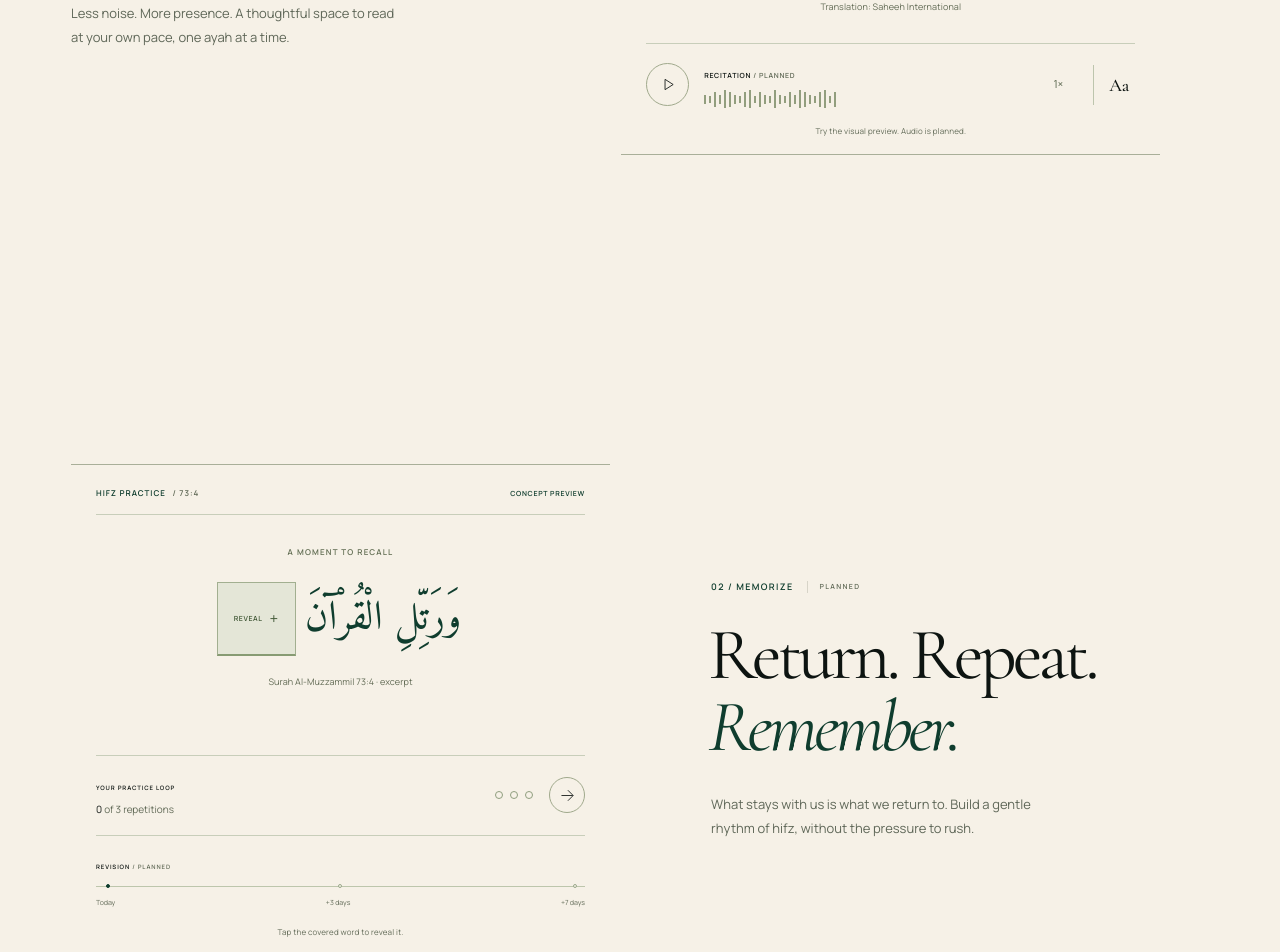
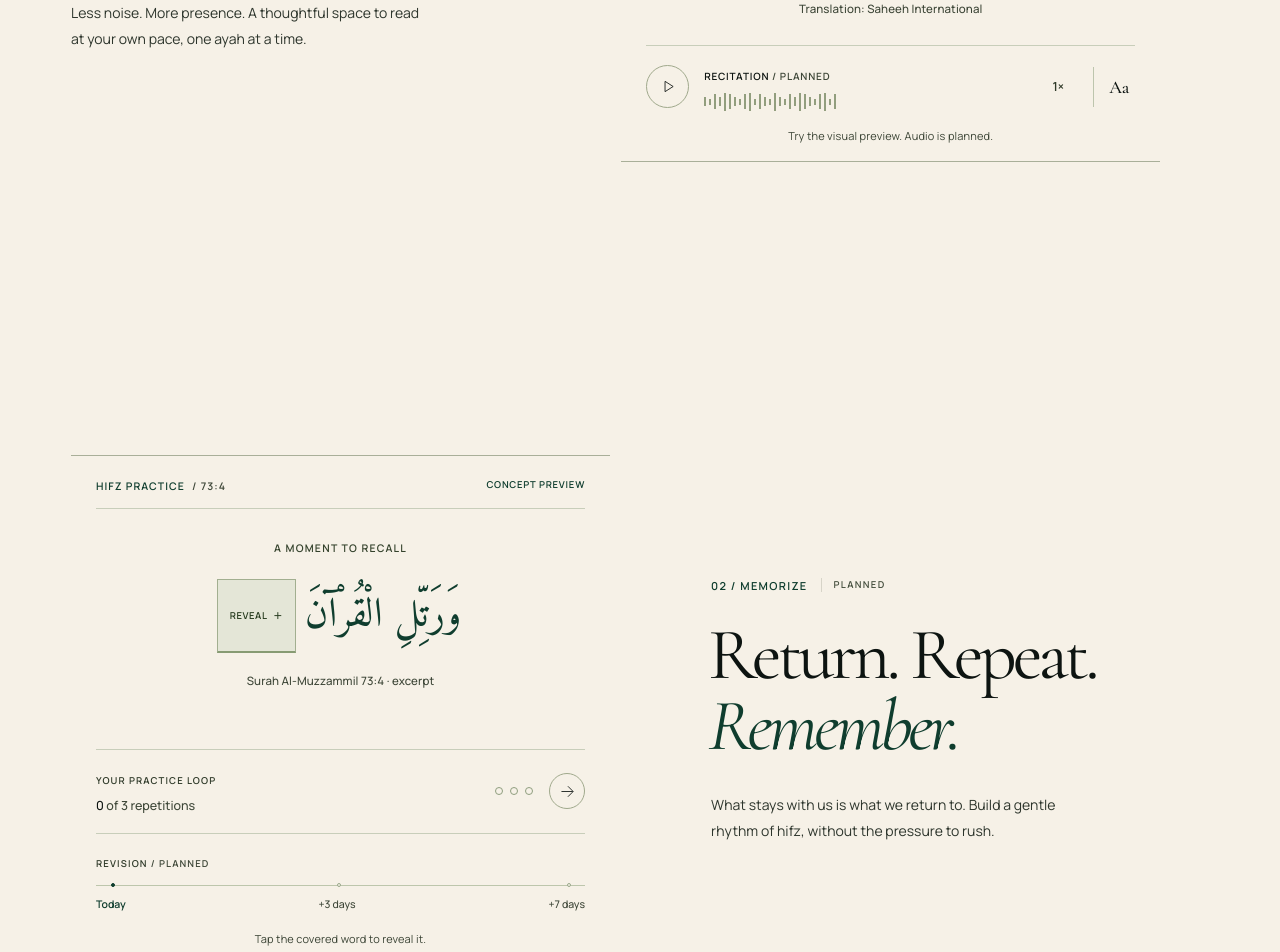
Before and after one commit to codeVstudio/quran-bytes, a React (Vite) app: page / in a window 1280 px wide. Shown: the part 1300-2252 px from the top of the page. Built offline with nearby package versions, Linux system fonts and the light colour scheme; the HTML template or start-up script is replaced by a standard one.

Commit message:
Increase small typography legibility and darker text contrast across sections

```diff
--- a/src/assets/styles/quran-bytes.css
+++ b/src/assets/styles/quran-bytes.css
@@ -6,8 +6,8 @@
   --ink: #0d1411;
   --green: #0f3d2e;
   --gold: #c2a15a;
-  --gold-text: #80632b;
-  --muted: #626b58;
+  --gold-text: #6e5320;
+  --muted: #3e4738;
   --line: #d7d4c8;
   --serif: "Cormorant Garamond", Georgia, serif;
   --sans: "Manrope", Arial, sans-serif;
@@ -154,8 +154,8 @@ svg {
 }
 
 .label {
-  font: 600 9px/1.6 var(--sans);
-  letter-spacing: 0.15em;
+  font: 600 11px/1.55 var(--sans);
+  letter-spacing: 0.12em;
   text-transform: uppercase;
 }
 
@@ -274,7 +274,7 @@ svg {
   display: flex;
   gap: 34px;
   align-items: center;
-  font-size: 11px;
+  font-size: 12.5px;
   font-weight: 500;
 }
 
@@ -474,9 +474,9 @@ svg {
 }
 
 .hero-description {
-  font-size: 13px;
-  line-height: 1.9;
-  color: #555c51;
+  font-size: 14px;
+  line-height: 1.85;
+  color: #2c342b;
   margin-top: 33px;
 }
 
@@ -486,7 +486,7 @@ svg {
   justify-content: space-between;
   gap: 28px;
   padding: 12px 0 10px;
-  font-size: 11px;
+  font-size: 12.5px;
   font-weight: 600;
   border-bottom: 1px solid #9aa28c;
   text-align: left;
@@ -785,13 +785,13 @@ svg {
   align-items: center;
   gap: 13px;
   color: var(--green);
-  font-size: 9px;
+  font-size: 11px;
   margin-bottom: 26px;
 }
 
 .planned-inline {
-  color: var(--muted);
-  font-size: 7px;
+  color: #444e3d;
+  font-size: 9.5px;
   padding-left: 12px;
   border-left: 1px solid var(--line);
 }
@@ -807,9 +807,9 @@ svg {
 }
 
 .chapter-description {
-  max-width: 335px;
-  font-size: 13px;
-  color: #5f6758;
+  max-width: 350px;
+  font-size: 14px;
+  color: #2d352c;
   line-height: 1.85;
   margin-top: 29px;
 }
@@ -850,8 +850,8 @@ svg {
   justify-content: space-between;
   align-items: center;
   gap: 12px;
-  font-size: 8px;
-  letter-spacing: 0.12em;
+  font-size: 10.5px;
+  letter-spacing: 0.1em;
   padding-bottom: 14px;
   border-bottom: 1px solid #c8ceba;
   color: var(--green);
@@ -862,8 +862,8 @@ svg {
 }
 
 .concept-tag {
-  font-size: 7px;
-  letter-spacing: 0.1em;
+  font-size: 9.5px;
+  letter-spacing: 0.08em;
   white-space: nowrap;
 }
 
@@ -921,8 +921,8 @@ svg {
 
 .source-label {
   display: block;
-  font: 400 9px/1.8 var(--sans);
-  color: #626b55;
+  font: 500 11.5px/1.75 var(--sans);
+  color: #3c4536;
   margin-top: 13px;
   letter-spacing: 0.01em;
 }
@@ -966,8 +966,8 @@ svg {
 }
 
 .recitation-info>.label {
-  font-size: 7px;
-  letter-spacing: 0.1em;
+  font-size: 10px;
+  letter-spacing: 0.08em;
 }
 
 .waveform {
@@ -1015,11 +1015,12 @@ svg {
 }
 
 .speed-control {
-  font-size: 11px;
+  font-size: 12.5px;
+  font-weight: 600;
   min-width: 40px;
   min-height: 40px;
   padding: 10px 8px;
-  color: #56634b;
+  color: #2f3a29;
 }
 
 .translation-toggle {
@@ -1037,9 +1038,9 @@ svg {
 
 .concept-footnote {
   margin-top: 16px;
-  font-size: 8px;
-  letter-spacing: 0.02em;
-  color: var(--muted);
+  font-size: 11px;
+  letter-spacing: 0.015em;
+  color: #3c4536;
   text-align: center;
 }
 
@@ -1061,8 +1062,8 @@ svg {
 }
 
 .practice-prompt {
-  font-size: 8px;
-  color: #616d52;
+  font-size: 10.5px;
+  color: #34422c;
   display: block;
   margin-bottom: 20px;
 }
@@ -1080,13 +1081,13 @@ svg {
   background: #e4e6d7;
   border: 1px solid #a2af90;
   border-bottom: 2px solid #879b73;
-  color: #415836;
+  color: #263b1e;
   display: flex;
   align-items: center;
   justify-content: center;
-  gap: 7px;
-  font: 600 7px/1 var(--sans);
-  letter-spacing: 0.08em;
+  gap: 6px;
+  font: 600 9.5px/1 var(--sans);
+  letter-spacing: 0.06em;
   text-transform: uppercase;
   padding: 0;
   z-index: 2;
@@ -1103,7 +1104,8 @@ svg {
 
 .small-text-button {
   padding: 8px 12px;
-  font-size: 8px;
+  font-size: 11px;
+  font-weight: 500;
   color: var(--green);
   margin-top: 13px;
   text-decoration: underline;
@@ -1121,12 +1123,15 @@ svg {
 }
 
 .repeat-panel .label {
-  font-size: 6px;
+  font-size: 9.5px;
+  color: #2f3a29;
 }
 
 .repeat-panel p {
-  font-size: 10px;
+  font-size: 12.5px;
+  font-weight: 500;
   margin-top: 4px;
+  color: var(--ink);
 }
 
 .repeat-dots {
@@ -1163,7 +1168,8 @@ svg {
 }
 
 .revision-line>.label {
-  font-size: 6px;
+  font-size: 9.5px;
+  color: #2f3a29;
 }
 
 .revision-line>div {
@@ -1172,8 +1178,9 @@ svg {
   position: relative;
   margin-top: 11px;
   padding-top: 10px;
-  font-size: 7px;
-  color: var(--muted);
+  font-size: 10.5px;
+  font-weight: 500;
+  color: #3c4536;
   border-top: 1px solid #bdc6ac;
 }
 
@@ -1193,6 +1200,11 @@ svg {
   background: var(--ivory);
 }
 
+.revision-line .is-current {
+  color: var(--green);
+  font-weight: 600;
+}
+
 .revision-line .is-current::before {
   background: var(--green);
   border-color: var(--green);
@@ -1214,8 +1226,9 @@ svg {
   position: relative;
   min-height: 40px;
   padding: 10px 4px;
-  color: var(--muted);
-  font-size: 9px;
+  color: #3e4738;
+  font-size: 11.5px;
+  font-weight: 500;
 }
 
 .concept-tabs button[aria-selected="true"] {
@@ -1247,7 +1260,8 @@ svg {
 }
 
 .meaning-panel>.label {
-  font-size: 6px;
+  font-size: 9.5px;
+  color: #2f3a29;
 }
 
 .meaning-translation {
@@ -1267,13 +1281,14 @@ svg {
 
 .note-number {
   color: var(--gold-text);
-  font-size: 7px;
+  font-size: 10px;
+  font-weight: 600;
 }
 
 .meaning-note p {
-  font-size: 8px;
-  color: var(--muted);
-  line-height: 1.8;
+  font-size: 11.5px;
+  color: #3a4334;
+  line-height: 1.75;
 }
 
 .source-panel dl {
@@ -1282,12 +1297,12 @@ svg {
 
 .source-panel dl>div {
   display: grid;
-  grid-template-columns: 83px 1fr;
+  grid-template-columns: 92px 1fr;
   gap: 12px;
   border-bottom: 1px solid #d1d7c2;
   padding: 10px 0;
-  font-size: 9px;
-  line-height: 1.7;
+  font-size: 11.5px;
+  line-height: 1.65;
 }
 
 .source-panel dl>div:first-child {
@@ -1295,8 +1310,9 @@ svg {
 }
 
 .source-panel dt {
-  color: var(--muted);
-  font-size: 8px;
+  color: #3c4536;
+  font-size: 10.5px;
+  font-weight: 600;
 }
 
 .source-panel dd {
@@ -1304,7 +1320,7 @@ svg {
 }
 
 .source-panel .muted {
-  font-size: 8px;
+  font-size: 10.5px;
 }
 
 /* Daily companion */
@@ -1325,8 +1341,9 @@ svg {
 }
 
 .daily-heading .label {
-  font-size: 7px;
-  line-height: 1.8;
+  font-size: 10px;
+  line-height: 1.75;
+  color: #2f3a29;
 }
 
 .daily-panel {
@@ -1335,7 +1352,8 @@ svg {
 }
 
 .daily-panel>.label {
-  font-size: 7px;
+  font-size: 10px;
+  color: #2f3a29;
 }
 
 .daily-arabic {
@@ -1355,7 +1373,7 @@ svg {
 
 .concept-practice .source-label {
   margin-top: 14px;
-  font-size: 9px;
+  font-size: 11.5px;
 }
 
 .concept-practice .concept-footnote {
@@ -1416,9 +1434,9 @@ svg {
 }
 
 .mission-intro>p {
-  font-size: 11px;
-  color: #b7c7ad;
-  line-height: 1.9;
+  font-size: 13px;
+  color: #dce6d5;
+  line-height: 1.85;
   margin-top: 31px;
 }
 
@@ -1450,8 +1468,9 @@ svg {
 }
 
 .principle-number {
-  font-size: 8px;
-  color: #b1ba8a;
+  font-size: 11px;
+  font-weight: 600;
+  color: #d0d9ad;
   padding-top: 9px;
 }
 
@@ -1461,10 +1480,10 @@ svg {
 }
 
 .mission-principles p {
-  font-size: 12px;
-  color: #c1cdb8;
-  line-height: 1.85;
-  max-width: 340px;
+  font-size: 13.5px;
+  color: #e2eadc;
+  line-height: 1.8;
+  max-width: 360px;
   margin-top: 10px;
 }
 
@@ -1628,9 +1647,9 @@ svg {
 }
 
 .closing-actions>div>p:not(.form-note) {
-  font-size: 12px;
-  color: #606b53;
-  line-height: 1.9;
+  font-size: 13.5px;
+  color: #2e372a;
+  line-height: 1.85;
   margin-bottom: 24px;
 }
 
@@ -1654,7 +1673,7 @@ svg {
   background: none;
   border: 0;
   padding: 11px 0;
-  font-size: 12px;
+  font-size: 13.5px;
   color: var(--green);
 }
 
@@ -1664,7 +1683,7 @@ svg {
 }
 
 .email-form input::placeholder {
-  color: var(--muted);
+  color: #46513e;
 }
 
 .email-form button {
@@ -1680,12 +1699,12 @@ svg {
 }
 
 .form-note {
-  font-size: 9px;
-  color: var(--muted);
-  line-height: 1.8;
+  font-size: 11.5px;
+  color: #3e4738;
+  line-height: 1.75;
   margin-top: 12px;
-  min-height: 25px;
-  max-width: 400px;
+  min-height: 42px;
+  max-width: 420px;
 }
 
 .form-note.is-feedback {
@@ -1697,7 +1716,9 @@ svg {
   min-height: 50px;
   padding: 11px 0;
   width: 100%;
-  font-size: 10px;
+  font-size: clamp(10.5px, 1.2vw, 12px);
+  gap: 14px;
+  white-space: nowrap;
 }
 
 .site-footer {
@@ -1719,9 +1740,9 @@ svg {
 }
 
 .site-footer>p {
-  font-size: 10px;
-  line-height: 1.8;
-  color: var(--muted);
+  font-size: 12px;
+  line-height: 1.75;
+  color: #3b4436;
   text-align: center;
 }
 
@@ -1743,7 +1764,8 @@ svg {
   align-items: center;
   gap: 13px;
   justify-self: end;
-  font-size: 7px;
+  font-size: 10.5px;
+  color: #1f2b22;
   white-space: nowrap;
 }
 
@@ -2015,9 +2037,9 @@ svg {
 }
 
 .intro-caption {
-  font: 400 9px/1.5 var(--sans);
+  font: 400 11px/1.5 var(--sans);
   letter-spacing: 0.12em;
-  color: #c8d0be;
+  color: #dce3d3;
   animation: intro-wordmark 450ms 100ms ease-out both;
 }
 
@@ -2650,7 +2672,7 @@ svg {
 
   .hero-description {
     max-width: 280px;
-    font-size: 12px;
+    font-size: 12.5px;
   }
 
   .visual-stage {
@@ -2811,7 +2833,7 @@ svg {
   }
 
   .mission-intro>p {
-    font-size: 10px;
+    font-size: 12px;
   }
 
   .mission-principles h3 {
@@ -2819,7 +2841,7 @@ svg {
   }
 
   .mission-principles p {
-    font-size: 11px;
+    font-size: 12.5px;
   }
 
   .mission-principles li {
@@ -2827,7 +2849,7 @@ svg {
   }
 
   .mission-bottom {
-    font-size: 5px;
+    font-size: 9px;
   }
 
   .closing {
@@ -2846,13 +2868,18 @@ svg {
   }
 
   .closing-aside p {
-    font-size: 8px;
+    font-size: 10px;
   }
 
   .closing-actions h3 {
     font-size: clamp(26px, 4.4vw, 35px);
   }
 
+  .contribute-block .text-action {
+    font-size: 11px;
+    gap: 12px;
+  }
+
   .contribute-block {
     padding-left: 10%;
   }
@@ -2866,7 +2893,7 @@ svg {
   }
 
   .site-footer>p {
-    font-size: 9px;
+    font-size: 11.5px;
   }
 }
 
@@ -3039,7 +3066,7 @@ svg {
   }
 
   .hero-description {
-    font-size: 12px;
+    font-size: 12.5px;
     line-height: 1.75;
     margin-top: 12px;
     max-width: 280px;
@@ -3155,7 +3182,7 @@ svg {
   }
 
   .chapter-kicker {
-    font-size: 8px;
+    font-size: 10.5px;
     gap: 10px;
     margin-bottom: 20px;
   }
@@ -3175,9 +3202,9 @@ svg {
   }
 
   .chapter-description {
-    font-size: 12px;
+    font-size: 13.5px;
     margin-top: 20px;
-    max-width: 305px;
+    max-width: 320px;
     line-height: 1.85;
   }
 
@@ -3205,13 +3232,13 @@ svg {
   }
 
   .concept-heading {
-    font-size: 7px;
+    font-size: 9.5px;
     gap: 6px;
     letter-spacing: 0.06em;
   }
 
   .concept-tag {
-    font-size: 6px;
+    font-size: 8.5px;
   }
 
   .concept .verse {
@@ -3233,7 +3260,7 @@ svg {
   }
 
   .source-label {
-    font-size: 9px;
+    font-size: 11px;
   }
 
   .reading-tools {
@@ -3259,15 +3286,15 @@ svg {
   }
 
   .recitation-info>.label {
-    font-size: 6px;
+    font-size: 9.5px;
   }
 
   .concept-footnote {
-    font-size: 8px;
+    font-size: 10.5px;
   }
 
   .speed-control {
-    font-size: 10px;
+    font-size: 11.5px;
     padding-left: 4px;
     padding-right: 4px;
   }
@@ -3287,11 +3314,11 @@ svg {
   }
 
   .repeat-panel .label {
-    font-size: 5px;
+    font-size: 9px;
   }
 
   .repeat-panel p {
-    font-size: 9px;
+    font-size: 12px;
   }
 
   .repeat-dots {
@@ -3304,7 +3331,7 @@ svg {
   }
 
   .revision-line>div {
-    font-size: 6px;
+    font-size: 10px;
   }
 
   .concept-tabs {
@@ -3312,7 +3339,7 @@ svg {
   }
 
   .concept-tabs button {
-    font-size: 8px;
+    font-size: 11px;
   }
 
   .meaning-translation {
@@ -3320,7 +3347,7 @@ svg {
   }
 
   .meaning-note p {
-    font-size: 8px;
+    font-size: 11px;
   }
 
   .meaning-panel,
@@ -3343,7 +3370,7 @@ svg {
   }
 
   .daily-heading .label {
-    font-size: 6px;
+    font-size: 9.5px;
   }
 
   .mission {
@@ -3374,7 +3401,7 @@ svg {
 
   .mission-intro>p {
     margin-top: 25px;
-    font-size: 11px;
+    font-size: 12.5px;
   }
 
   .mission-seal {
@@ -3393,13 +3420,13 @@ svg {
   }
 
   .mission-principles p {
-    font-size: 12px;
-    max-width: 265px;
+    font-size: 13px;
+    max-width: 290px;
     margin-top: 9px;
   }
 
   .principle-number {
-    font-size: 7px;
+    font-size: 10.5px;
   }
 
   .mission-bottom {
@@ -3499,7 +3526,7 @@ svg {
   }
 
   .closing-actions>div>p:not(.form-note) {
-    font-size: 12px;
+    font-size: 13px;
     margin-bottom: 0;
   }
 
@@ -3512,11 +3539,11 @@ svg {
   }
 
   .form-note {
-    font-size: 9px;
+    font-size: 11px;
   }
 
   .contribute-block .text-action {
-    font-size: 11px;
+    font-size: 12px;
     margin-top: 21px;
   }
 
@@ -3534,13 +3561,13 @@ svg {
     grid-row: 2;
     grid-column: 1 / -1;
     text-align: left;
-    font-size: 10px;
+    font-size: 11.5px;
   }
 
   .back-top {
     grid-column: 2;
     grid-row: 1;
-    font-size: 9px;
+    font-size: 10.5px;
   }
 
   .contribute-dialog {
--- a/src/components/shared/QuranArchStage.tsx
+++ b/src/components/shared/QuranArchStage.tsx
@@ -63,6 +63,7 @@ export function QuranArchStage() {
     }
 
     document.fonts?.ready.then(sync)
+    document.fonts?.addEventListener?.('loadingdone', sync)
     window.addEventListener('load', sync, { once: true })
     sync()
 
@@ -70,6 +71,7 @@ export function QuranArchStage() {
       window.removeEventListener('resize', sync)
       window.removeEventListener('orientationchange', sync)
       window.removeEventListener('load', sync)
+      document.fonts?.removeEventListener?.('loadingdone', sync)
       ro?.disconnect()
     }
   }, [])
```
